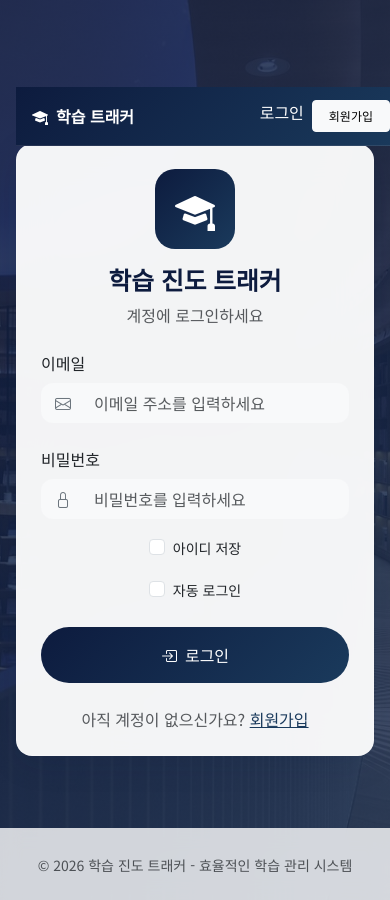
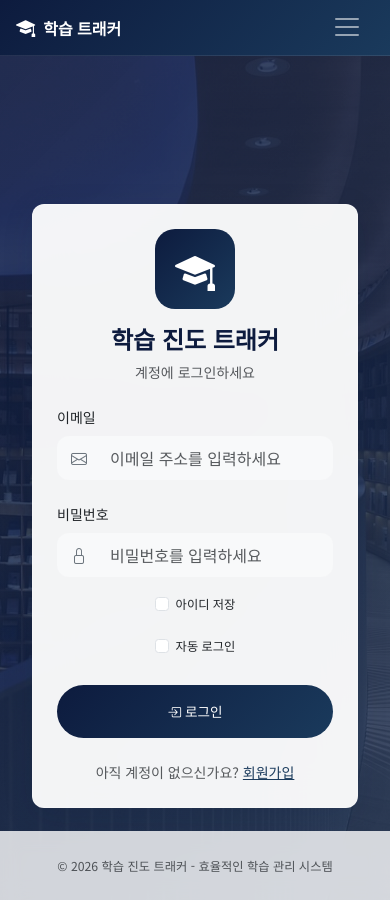
Before and after one commit to yonseiedtech/Learning_Tracker, a Flask app: page /auth/login in a window 390 px wide. Run offline with Flask 3, Linux system fonts and the light colour scheme; some libraries are stand-ins or nearby versions.

Commit message:
Improve website responsiveness and fix login page navigation
Update CSS to include comprehensive responsive styles for various screen sizes, and adjust the login page template to resolve duplicate navigation bar issues and ensure proper positioning.

Replit-Commit-Author: Agent
Replit-Commit-Session-Id: 53278480-8dba-44e6-b34d-d8bc547a0744
Replit-Commit-Checkpoint-Type: full_checkpoint
Replit-Commit-Event-Id: b2a77e5a-dbdb-45ed-baf4-f6553512ebe4
Replit-Commit-Screenshot-Url: https://storage.googleapis.com/screenshot-production-us-central1/9e7cd1d4-9efb-408f-86c5-07a8ed5140b1/53278480-8dba-44e6-b34d-d8bc547a0744/dGjX9Yd
Replit-Helium-Checkpoint-Created: true

```diff
--- a/app/static/css/style.css
+++ b/app/static/css/style.css
@@ -586,6 +586,174 @@ main {
     }
 }
 
+/* Comprehensive Responsive Styles */
+@media (max-width: 992px) {
+    .glass-nav .container {
+        padding: 0 1rem;
+    }
+
+    .navbar-brand {
+        font-size: 1rem;
+    }
+
+    .hero-section h1 {
+        font-size: 2rem;
+    }
+
+    .feature-card {
+        padding: 1.5rem;
+    }
+
+    .stat-card {
+        padding: 1rem;
+    }
+}
+
+@media (max-width: 768px) {
+    body {
+        font-size: 14px;
+    }
+
+    .glass-nav {
+        padding: 0.5rem 0;
+    }
+
+    .navbar-brand i {
+        font-size: 1.2rem;
+    }
+
+    main.container {
+        padding: 1rem;
+    }
+
+    .glass-card {
+        border-radius: 12px;
+        padding: 1rem;
+    }
+
+    h1 { font-size: 1.75rem; }
+    h2 { font-size: 1.5rem; }
+    h3 { font-size: 1.25rem; }
+    h4 { font-size: 1.1rem; }
+
+    .btn-lg {
+        padding: 0.6rem 1.2rem;
+        font-size: 0.95rem;
+    }
+
+    .table-responsive {
+        font-size: 0.85rem;
+    }
+
+    .table td, .table th {
+        padding: 0.5rem;
+        white-space: nowrap;
+    }
+
+    .modal-dialog {
+        margin: 0.5rem;
+    }
+
+    .modal-content {
+        border-radius: 12px;
+    }
+
+    .checkpoint-item {
+        padding: 1rem;
+        flex-direction: column;
+        align-items: flex-start;
+        gap: 0.75rem;
+    }
+
+    .checkpoint-item .d-flex {
+        width: 100%;
+        justify-content: space-between;
+    }
+
+    .chat-container {
+        height: 300px;
+    }
+
+    .avatar-lg {
+        width: 40px;
+        height: 40px;
+        font-size: 1rem;
+    }
+
+    .badge {
+        font-size: 0.7rem;
+        padding: 0.35em 0.6em;
+    }
+
+    .form-control, .form-select {
+        font-size: 16px;
+    }
+
+    .input-group-text {
+        padding: 0.5rem 0.75rem;
+    }
+
+    .nav-tabs {
+        flex-wrap: nowrap;
+        overflow-x: auto;
+        -webkit-overflow-scrolling: touch;
+    }
+
+    .nav-tabs .nav-link {
+        white-space: nowrap;
+        padding: 0.5rem 1rem;
+        font-size: 0.9rem;
+    }
+
+    .list-group-item {
+        padding: 0.75rem;
+    }
+
+    .footer-modern {
+        padding: 1.5rem 1rem;
+    }
+}
+
+@media (max-width: 480px) {
+    .navbar-brand span {
+        display: none;
+    }
+
+    .btn {
+        padding: 0.5rem 0.75rem;
+        font-size: 0.85rem;
+    }
+
+    .btn i {
+        margin-right: 0.25rem !important;
+    }
+
+    .card-header {
+        padding: 0.75rem;
+    }
+
+    .card-body {
+        padding: 1rem;
+    }
+
+    .progress {
+        height: 6px;
+    }
+
+    .dropdown-menu {
+        font-size: 0.9rem;
+    }
+
+    .alert {
+        padding: 0.75rem;
+        font-size: 0.85rem;
+    }
+
+    .alert i {
+        font-size: 1rem;
+    }
+}
+
 .notification-toast {
     position: fixed;
     top: 80px;
--- a/app/templates/auth/login.html
+++ b/app/templates/auth/login.html
@@ -3,17 +3,6 @@
 {% block title %}로그인 - 학습 진도 트래커{% endblock %}
 
 {% block content %}
-<nav class="navbar navbar-expand-lg navbar-dark glass-nav position-fixed w-100" style="z-index: 1001;">
-    <div class="container">
-        <a class="navbar-brand fw-bold" href="{{ url_for('main.index') }}">
-            <i class="bi bi-mortarboard-fill me-2"></i>학습 트래커
-        </a>
-        <div class="ms-auto d-flex gap-2">
-            <a class="nav-link text-white" href="{{ url_for('auth.login') }}">로그인</a>
-            <a class="btn btn-light btn-sm px-3" href="{{ url_for('auth.register') }}">회원가입</a>
-        </div>
-    </div>
-</nav>
 <div class="login-page-wrapper">
     <div class="login-bg-overlay"></div>
     <div class="container position-relative">
@@ -79,10 +68,10 @@
 <style>
 .login-page-wrapper {
     position: fixed;
-    top: 0;
+    top: 56px;
     left: 0;
     width: 100%;
-    height: 100%;
+    height: calc(100% - 56px);
     overflow-y: auto;
     background-image: url('{{ url_for("static", filename="images/login-bg.jpg") }}');
     background-size: cover;
@@ -92,16 +81,33 @@
 
 .login-bg-overlay {
     position: fixed;
-    top: 0;
+    top: 56px;
     left: 0;
     width: 100%;
-    height: 100%;
+    height: calc(100% - 56px);
     background: linear-gradient(135deg, rgba(13, 27, 62, 0.85) 0%, rgba(23, 48, 89, 0.80) 100%);
     z-index: 0;
 }
 
 .login-page-wrapper .container {
     z-index: 1;
+}
+
+@media (max-width: 768px) {
+    .login-card {
+        margin: 1rem;
+        padding: 1.5rem !important;
+    }
+
+    .login-card .auth-icon {
+        width: 60px;
+        height: 60px;
+        font-size: 1.8rem;
+    }
+
+    .login-card h2 {
+        font-size: 1.5rem;
+    }
 }
 
 .login-card {
```
